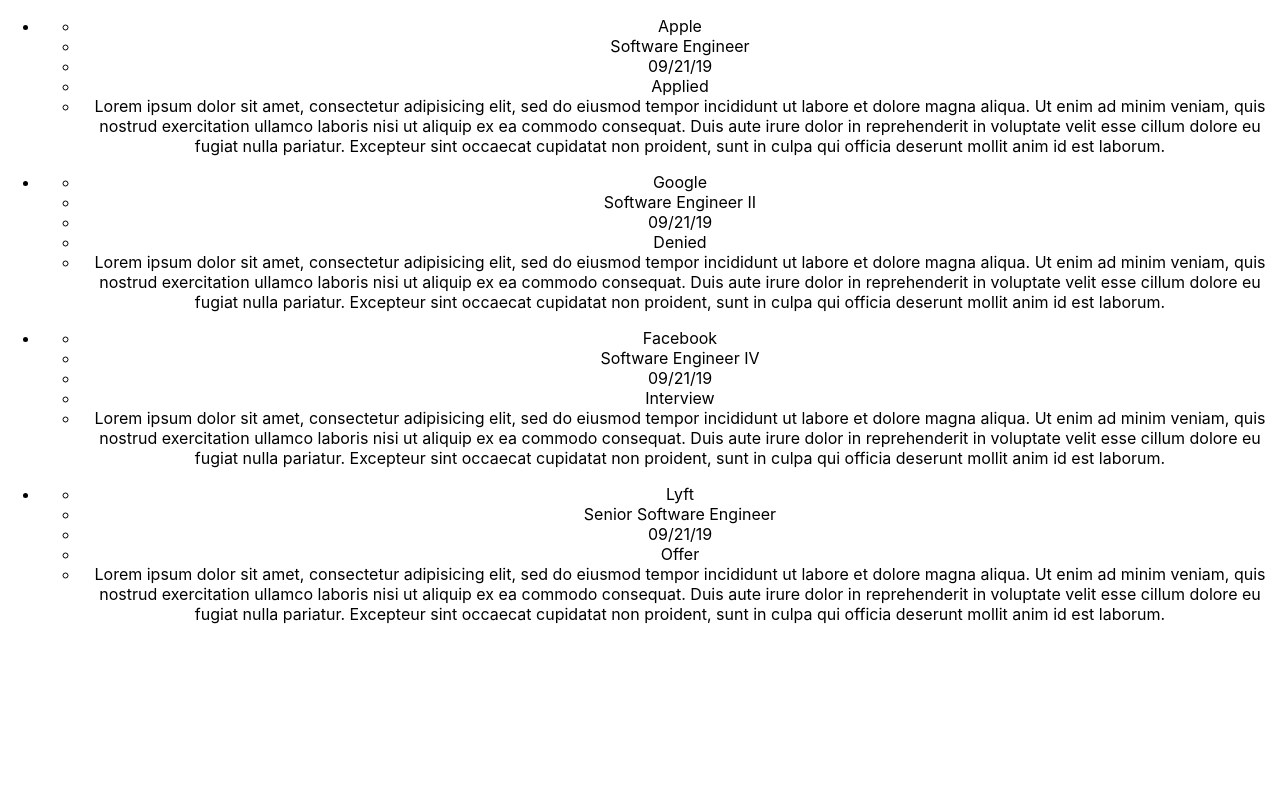
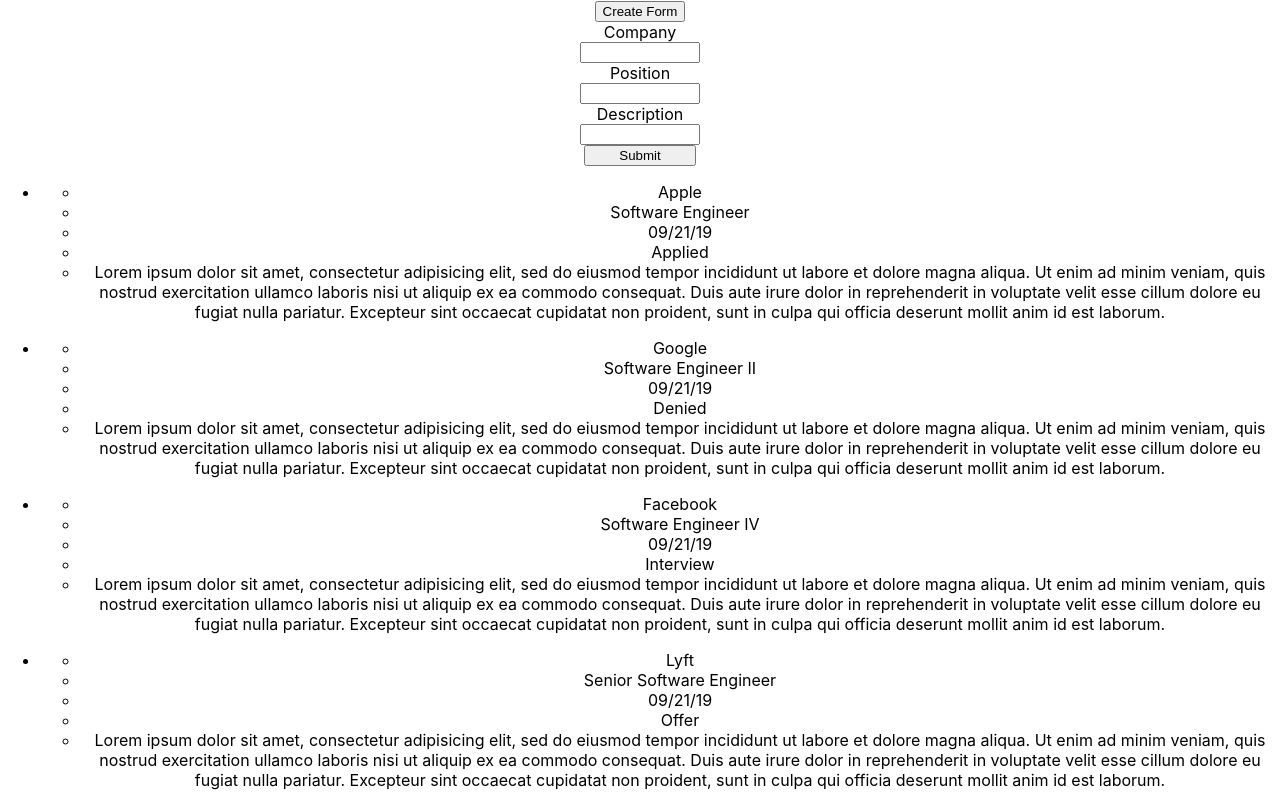
Before and after one commit to mxk5025/job-app-tracker, a React (Create React App) app: page / in a window 1280 px wide. Built offline with nearby package versions, Linux system fonts and the light colour scheme; the HTML template or start-up script is replaced by a standard one.

Commit message:
Added the create form, create button with their text boxes and formatted with the css file

```diff
--- a/src/App.js
+++ b/src/App.js
@@ -1,5 +1,7 @@
 import React, { useState } from 'react';
 import JobList from './components/JobList';
+import CreateForm from './components/CreateForm';
+import CreateButton from './components/CreateButton';
 import './App.css';
 
 
@@ -42,6 +44,8 @@
 
   return (
     <div className="App">
+      <CreateForm/>
+      <CreateButton/>
       { statusLists.map(statusList =>
           <JobList
             key={statusList}
--- /dev/null
+++ b/src/components/CreateButton.css
@@ -0,0 +1,26 @@
+.CreateButton form {
+  display: flex;
+  flex-direction:column;
+}
+
+.InputContainer {
+  display:flex;
+  flex-direction: column;
+  align-items: center;
+}
+
+.DescriptionContainer {
+  display: flex;
+  flex-direction: column;
+  align-items: center;
+}
+
+.SubmitButton {
+  display:flex;
+  flex-direction: column;
+  align-items: center;
+}
+
+input{
+  width:15ch;
+}
--- a/src/components/CreateButton.js
+++ b/src/components/CreateButton.js
@@ -1,8 +1,15 @@
 import React from 'react';
-
+import './CreateButton.css'
 export default function CreateButton() {
 
   return (
-
+    <div className="CreateButton">
+      <form>
+        <div className="InputContainer">Company<input type="text" name="Company"/></div>
+        <div className="InputContainer">Position<input type="text" name="Position"/></div>
+        <div className="DescriptionContainer">Description<input type="text" name="Description"/></div>
+        <div className="SubmitButton"><input type="submit" value="Submit"/></div>
+      </form>
+    </div>
   );
 }
--- /dev/null
+++ b/src/components/CreateForm.js
@@ -0,0 +1,9 @@
+import React from'react';
+
+export default function CreateForm(){
+    return(
+      <div className="CreateForm">
+        <button>Create Form</button>
+      </div>
+    );
+}
```
